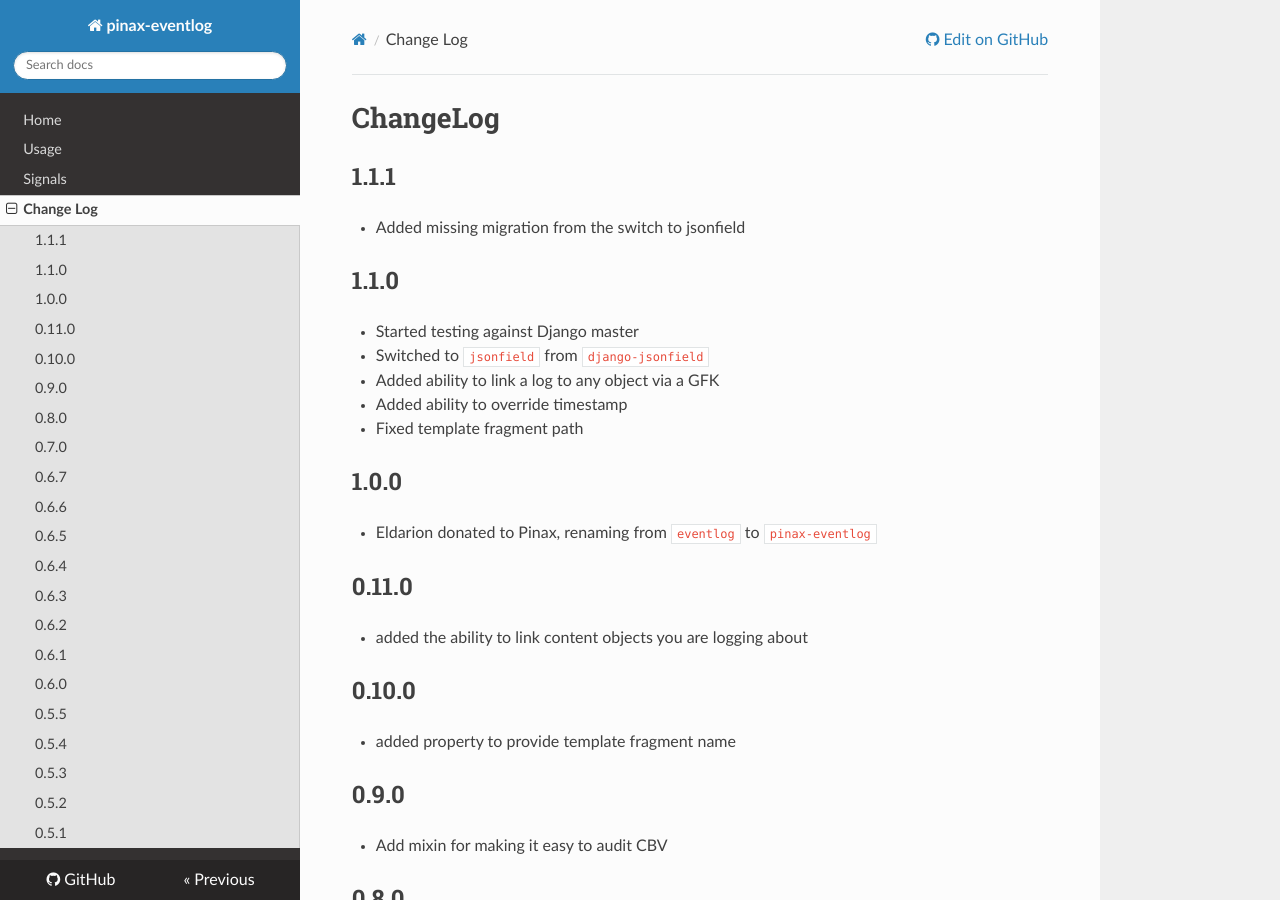
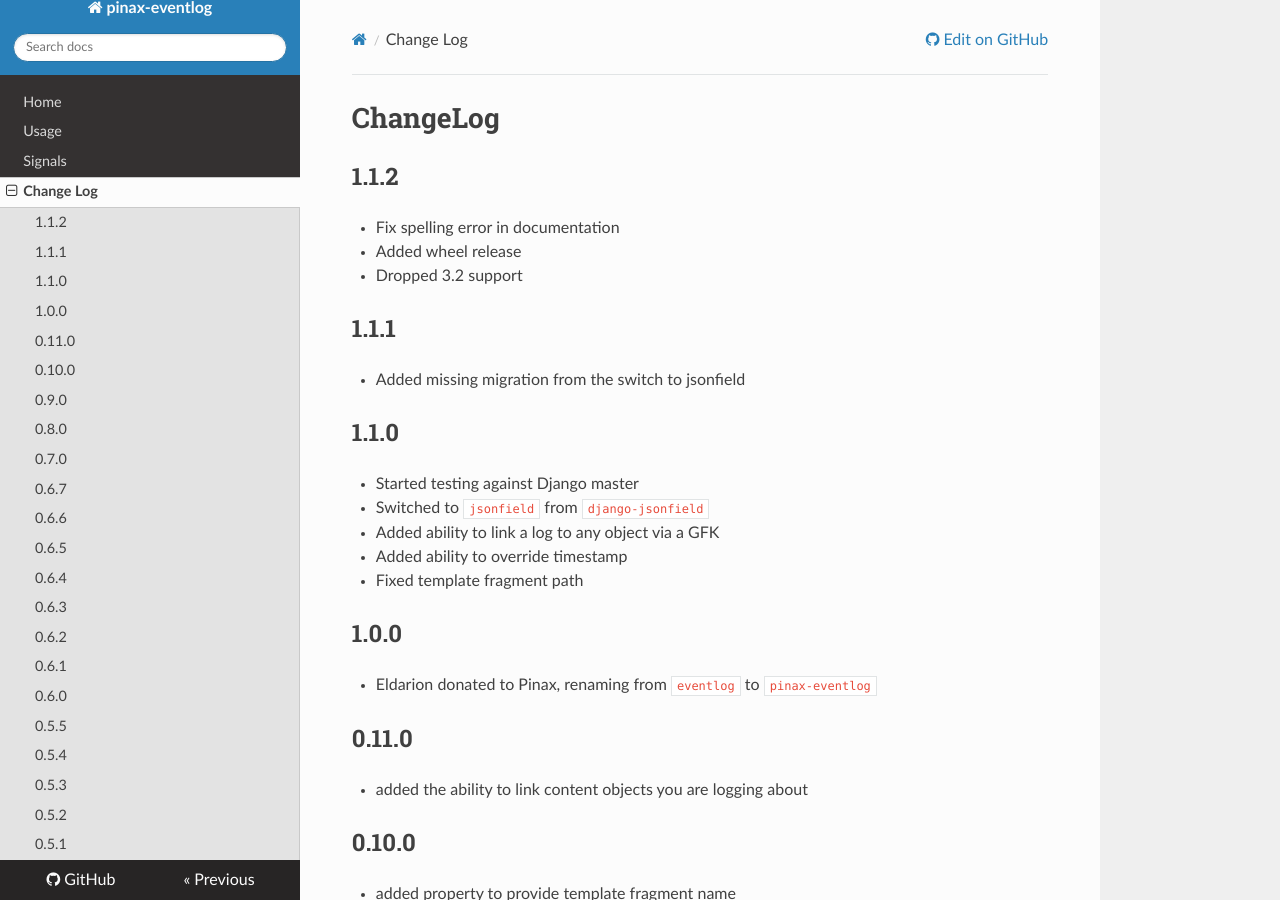
Before and after one commit to pinax/pinax-eventlog, an MkDocs documentation site: the page built from docs/changelog.md, in a window 1280 px wide and 900 px high. Built offline with MkDocs 1.6.1, drawn with Linux system fonts in a browser that asks for light colours; nearby versions of some CDN libraries; old or Windows-style settings are respelled for this version of MkDocs.

Commit message:
bumped version and changelog

```diff
--- a/docs/changelog.md
+++ b/docs/changelog.md
@@ -1,4 +1,11 @@
 # ChangeLog
+
+## 1.1.2
+
+- Fix spelling error in documentation
+- Added wheel release
+- Dropped 3.2 support
+
 
 ## 1.1.1
 
--- a/setup.py
+++ b/setup.py
@@ -16,7 +16,7 @@ setup(
     description="an event logger for Django projects",
     name="pinax-eventlog",
     long_description=read("README.rst"),
-    version="1.1.1",
+    version="1.1.2",
     url="http://pinax-eventlog.rtfd.org/",
     license="MIT",
     packages=find_packages(),
```
